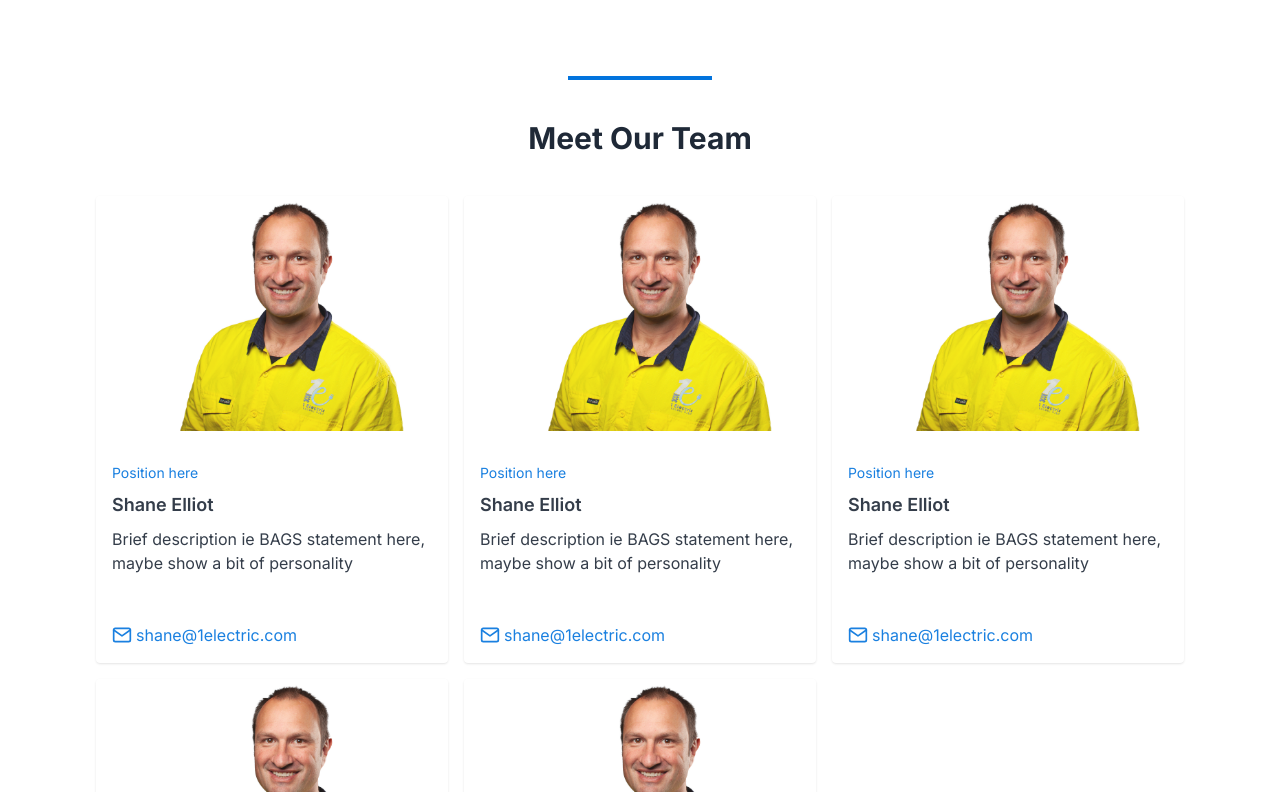
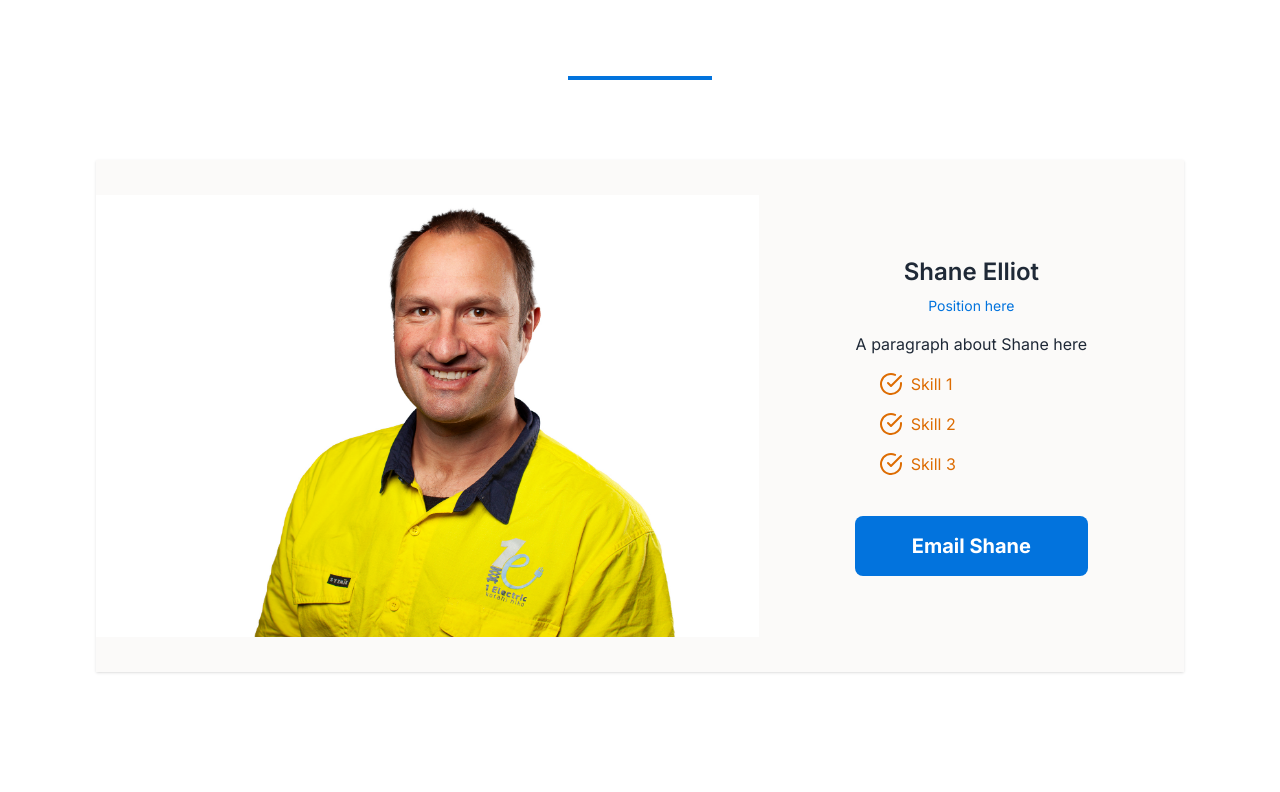
Before and after one commit to kezzaam/1-electric, a Next.js app: page /about in a window 1280 px wide. Shown: the part 728-1520 px from the top of the page. Built offline with nearby package versions, Linux system fonts and the light colour scheme.

Commit message:
Updated about page with profile for Shane

```diff
--- a/components/About.tsx
+++ b/components/About.tsx
@@ -2,8 +2,29 @@
 import ProfileCard from "./ProfileCard"
 import CTA from "./CTA"
 import Testimonials from "./Testimonials"
+import Link from "next/link"
+import Image from "next/image"
+import { CheckCircle } from "react-feather"
 
 export default function About() {
+
+    // service data
+    const team = [
+        {
+            image: '/shane.jpg',
+            firstname: 'Shane',
+            lastname: 'Elliot',
+            position: 'Position here',
+            description: 'A paragraph about Shane here',
+            skills: [
+                'Skill 1',
+                'Skill 2',
+                'Skill 3',
+            ],
+            email: "shane@1electric.com",
+        },
+    ]
+
     return (
         <>
             <div className="flex pt-[95px] bg-cover w-auto h-[55vh] bg-[url('/bayofplenty.jpg')]">
@@ -25,10 +46,10 @@ export default function About() {
                     <div className="w-36 h-1 mb-10 bg-trueblue"></div>
 
                     {/* heading */}
-                <h2 className="text-3xl font-bold text-center mb-4">Meet Our Team</h2>
+                    <h2 className="text-3xl font-bold text-center mb-4"></h2>
 
-                {/* profile cards section */}
-                <div className="grid grid-cols-1 lg:grid-cols-3 gap-4 mt-4">
+                    {/* profile cards section - for future layout with more staff */}
+                    {/* <div className="grid grid-cols-1 lg:grid-cols-3 gap-4 mt-4">
                     <ProfileCard
                         name="Shane Elliot"
                         position="Position here"
@@ -64,7 +85,54 @@ export default function About() {
                         email="shane@1electric.com"
                         image="/shane.jpg"
                     />
+                </div> */}
+
+                    {/* Profile section for Shane - can also add more like this easily */}
+                    {team.map((person, index) => {
+                            const name = `${person.firstname} ${person.lastname}`;
+
+                            return (
+                                <Link
+                                    key={index}
+                                    href={`#${name.toLowerCase()}`}
+                                    passHref
+                                >
+                                    <section
+                                        id={name.toLowerCase()}
+                                        key={index}
+                                        className={`${index % 2 === 0 ? 'bg-ghostwhite' : 'bg-deepkoamaru text-white'
+                                            } flex flex-col lg:flex-row shadow hover:scale-105 hover:transition-all snap-center scroll-mt-24 items-center`}
+                                    >
+                                        <div className={`lg:order-${index % 2 === 0 ? '1' : '2'}`}>
+                                            <Image
+                                                src={person.image}
+                                                alt={name}
+                                                width={1000}
+                                                height={1000}
+                                                className="object-cover"
+                                            />
                                         </div>
+                                        <div className={`lg:w-1/2 lg:order-${index % 2 === 0 ? '2' : '1'} flex flex-col p-8 lg:p-24`}>
+                                            <h3 className="text-2xl font-semibold mb-2">{name}</h3>
+                                            <h5 className="text-sm text-trueblue mb-4">{person.position}</h5>
+                                            <p className="mb-4">{person.description}</p>
+                                            <ul className="ml-6 space-y-4">
+                                                {person.skills.map((skill, index) => (
+                                                    <li key={index} className="flex items-center space-x-2 text-metallicorange">
+                                                        <CheckCircle />
+                                                        <p>{skill}</p>
+                                                    </li>
+                                                ))}
+                                            </ul>
+                                            <Link href={`mailto:${person.email}`}>
+                                                <button className="bg-trueblue rounded-lg p-4 mt-10 text-white text-xl font-bold hover:bg-metallicorange hover:scale-105 hover:transition-all w-full">Email {person.firstname}</button>
+                                            </Link>
+                                        </div>
+                                    </section>
+                                </Link>
+                            );
+                        })}
+
                 </section>
             </main>
             <Testimonials />
--- a/components/Services.tsx
+++ b/components/Services.tsx
@@ -64,18 +64,16 @@ export default function Services() {
         <Link
           key={index}
           href={`#${service.heading.toLowerCase()}`} // Unique href based on service name
-        passHref // Ensure the Link component passes href to the <a> tag
         >
 
           <section
-          id={service.heading.toLowerCase()}
             key={index}
-          className={`${
-            index % 2 === 0 ? 'bg-ghostwhite' : 'bg-deepkoamaru text-white'
+            id={service.heading.toLowerCase().replace(' ', '-')} // Unique ID based on service name
+            className={`${index % 2 === 0 ? 'bg-ghostwhite' : 'bg-deepkoamaru text-white'
               } flex flex-col lg:flex-row shadow hover:scale-105 hover:transition-all snap-center scroll-mt-24 items-center`}
           >
             {/* Image column */}
-          <div className={`lg:order-${index % 2 === 0 ? '1' : '2'}`}>
+            <div className={`lg:w-1/2 lg:order-${index % 2 === 0 ? '2' : '1'}`}>
               <Image
                 src={service.image}
                 alt={service.heading}
@@ -85,7 +83,7 @@ export default function Services() {
               />
             </div>
             {/* Information column */}
-          <div className={`lg:w-1/2 lg:order-${index % 2 === 0 ? '2' : '1'} flex flex-col p-8 lg:p-24`}>
+            <div className={`lg:w-1/2 lg:order-${index % 2 === 0 ? '1' : '2'} flex flex-col p-8 lg:p-24`}>
               <h3 className="text-2xl font-semibold mb-2">{service.heading}</h3>
               <p className="mb-4">{service.description}</p>
               <ul className="ml-6 space-y-4">
```
Lines whose indentation alone changed are shown as unchanged.
